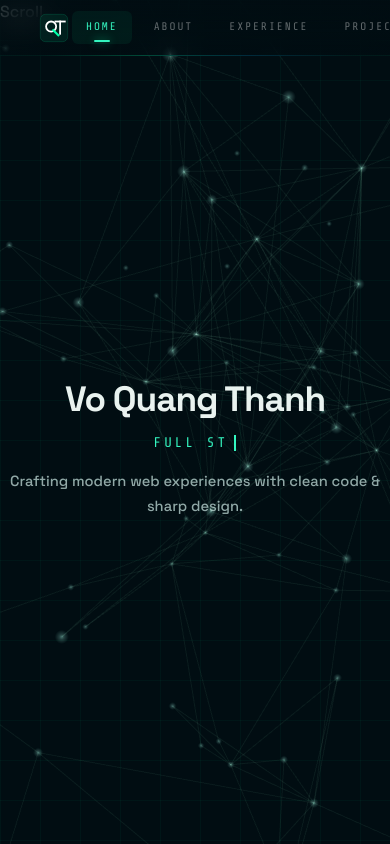
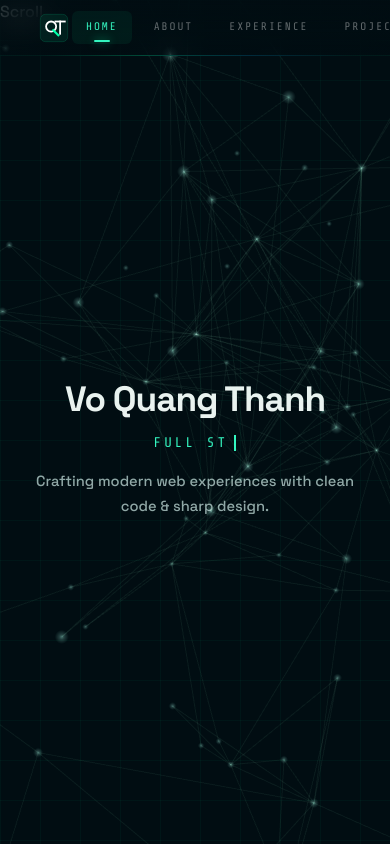
Before and after one commit to vqt2129a/portfolio-2026, a React (Vite) app: page / in a window 390 px wide. Built offline with nearby package versions, Linux system fonts and the light colour scheme.

Commit message:
fix: add padding to hero section for mobile display

```diff
--- a/src/styles/hero.css
+++ b/src/styles/hero.css
@@ -6,6 +6,8 @@
   align-items: center;
   justify-content: center;
   position: relative;
+  padding: 0 20px;
+  box-sizing: border-box;
   transition: opacity 0.4s ease, transform 0.4s ease;
 }
 
```
